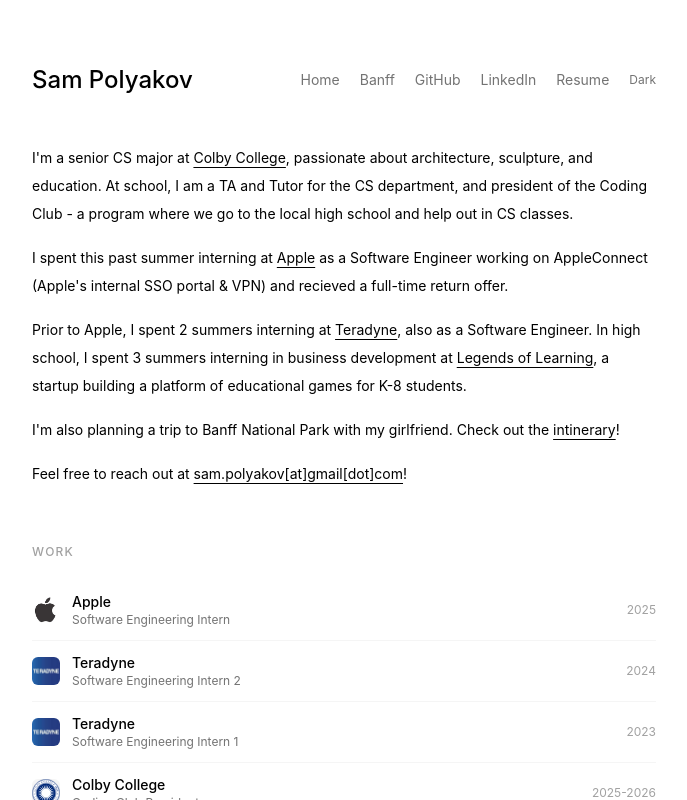
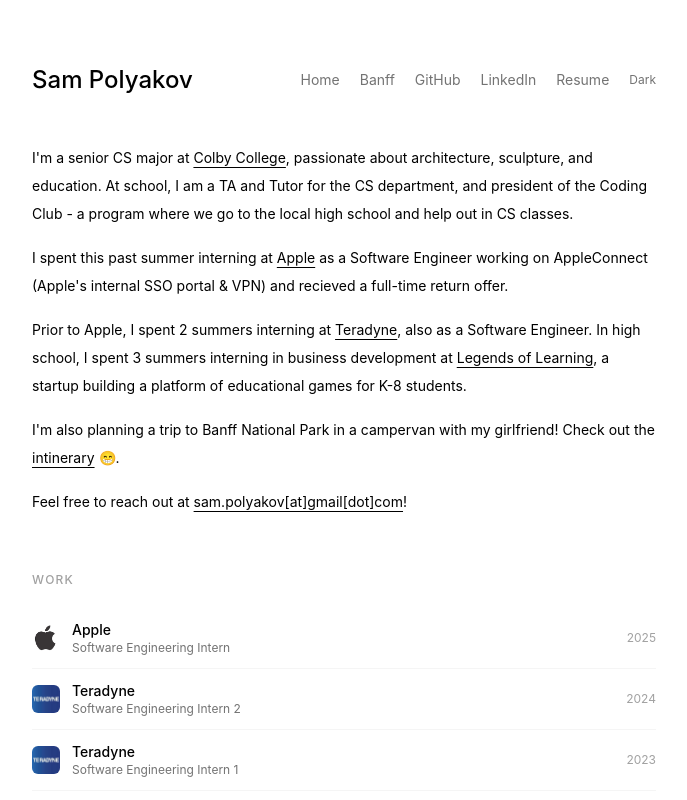
Before and after one commit to sampolz/portfolio, a Next.js app: page / in a window 1280 px wide. Shown: the top 800 px of the page, without its empty margins (296-983 px from the left). Built offline with nearby package versions, Linux system fonts and the light colour scheme.

Commit message:
Update page.tsx

```diff
--- a/app/page.tsx
+++ b/app/page.tsx
@@ -35,8 +35,8 @@
           , a startup building a platform of educational games for K-8 students.
         </p>
         <p className="text-sm leading-7 mb-4">
-          I'm also planning a trip to Banff National Park with my girlfriend. Check out the{" "}
-          <a href="/banff-itinerary" target="_blank" rel="noopener noreferrer" className="underline underline-offset-4">intinerary</a>!
+          I'm also planning a trip to Banff National Park in a campervan with my girlfriend! Check out the{" "}
+          <a href="/banff-itinerary" target="_blank" rel="noopener noreferrer" className="underline underline-offset-4">intinerary</a> 😁.
         </p>
         <p className="text-sm leading-7">
           Feel free to reach out at{" "}
```
